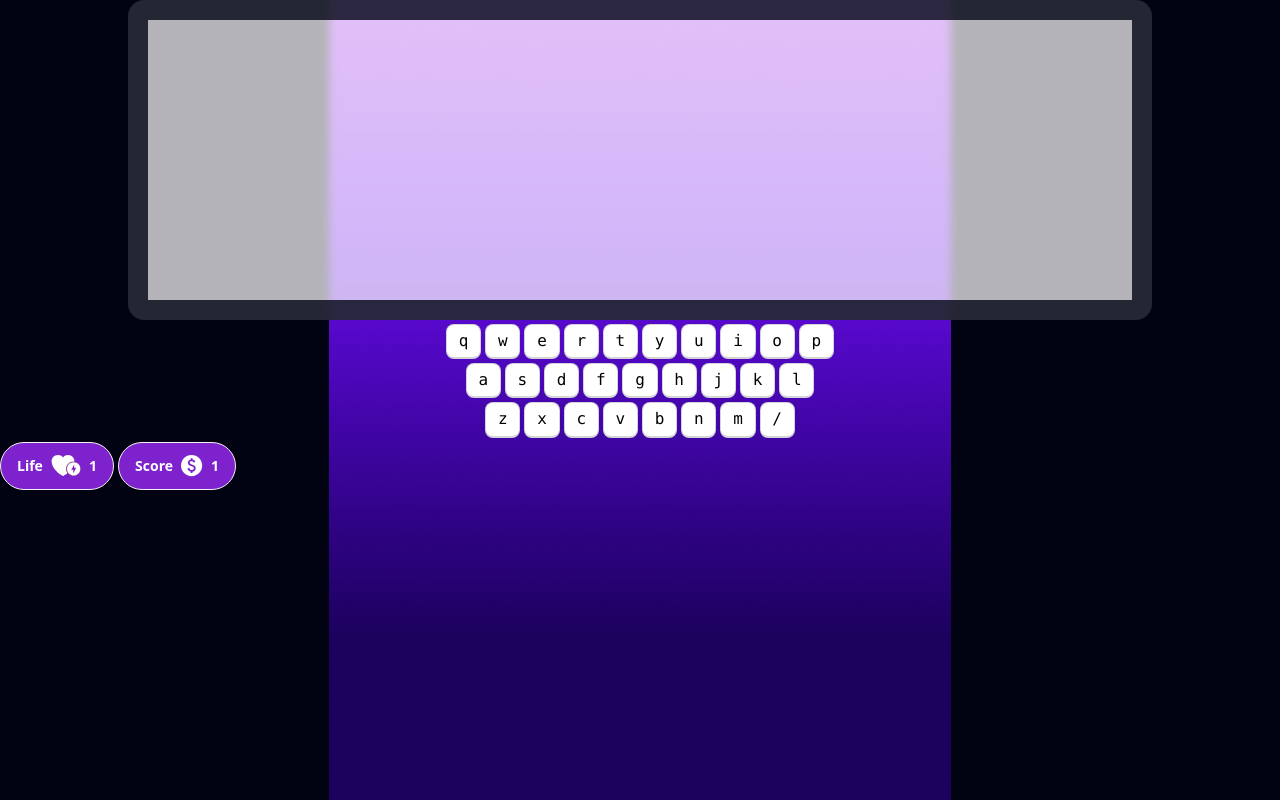
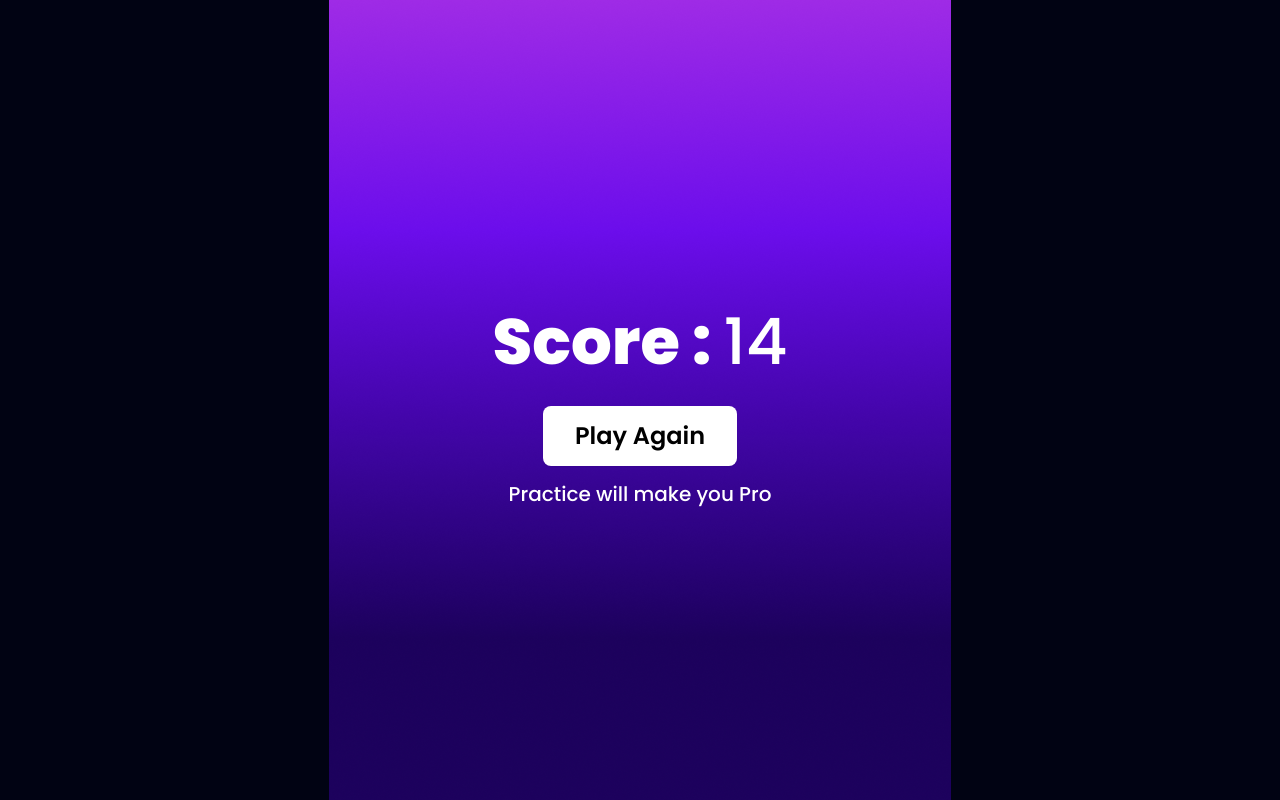
Before and after one commit to Khadija12319/alphabet-game, a plain HTML site: page index.html in a window 1280 px wide. Drawn offline with nearby package versions, Linux system fonts and the light colour scheme.

Commit message:
score section added

```diff
--- a/index.html
+++ b/index.html
@@ -40,12 +40,22 @@
             <p class="text-2xl font2 text-[#FFF] leading-7 font-medium text-center">Unleash Your Keyboard Kung Fu : Press “Enter” to Play</p>
             <button type="button" class="text-[#010313] bg-white px-[32px] py-[22px] rounded-lg mt-[56px] text-2xl font-semibold leading-7 block mx-auto">Play Now</button>
         </section>
+
+
+
         <!--Play Ground start-->
-        <section class="play-ground">
+        <section class="play-ground hidden">
                 <!--screen-->
-                <div class="">
-                    <div class="artboard artboard-horizontal phone-6 bg-white bg-opacity-70 backdrop-blur-sm mx-auto border-[20px] border-[#010313CC] rounded-2xl"></div>
-                </div>
+                <div class="flex flex-col justify-center items-center gap-20 pt-20">
+                    <div class="artboard artboard-horizontal phone-6 bg-white bg-opacity-70 backdrop-blur-sm mx-auto border-[20px] border-[#010313CC] rounded-2xl">
+                        <div class="flex justify-center">
+                            <p class="bg-[#010313CC] text-white font-normal text-[18px] leading-5 font2 px-[28px] pb-[16px] rounded-b-xl">Don't watch keyboard  while playing...</p>
+                        </div>
+                        <div class="flex justify-center items-center h-full">
+                            <p class="text-black text-center text-9xl font2 font-bold leading-[153px]">Y</p>
+                        </div>
+                    </div>
+
                 <!--keyboard-->
                 <div>
                     <div class="flex justify-center gap-1 my-1 w-full">
@@ -84,19 +94,20 @@
                 </div>
                 <!--life score-->
 
-                <div>
-                    <button class="btn rounded-full bg-purple-700 text-white">
+                <div class="flex justify-between w-3/5">
+                    <button class="btn rounded-full bg-purple-700 text-white px-4">
                         Life
                         <img src="images/heart .svg" alt="">
                         <span>1</span>
                       </button>
 
-                      <button class="btn rounded-full bg-purple-700 text-white">
+                      <button class="btn rounded-full bg-purple-700 text-white px-4">
                         Score
                         <img src="images/dollar.svg" alt="">
                         <span>1</span>
                       </button>
                 </div>
+            </div>
 
 
         </section>
@@ -104,8 +115,12 @@
 
 
         <!--Score section-->
-        <section class="score">
-
+        <section class="score flex justify-center items-center min-h-screen font2">
+            <div class="text-center">
+                <h1 class="text-[64px] font-extrabold text-white">Score : <span class="font-medium">14</span></h1>
+                <button class="btn bg-white text-black text-2xl leading-7 border-none hover:bg-white px-[32px] min-h-[60px] my-[16px]">Play Again</button>
+                <p class="text-white text-xl font-medium leading-6">Practice will make you Pro</p>
+            </div>
         </section>
     </main>
 </body>
```
